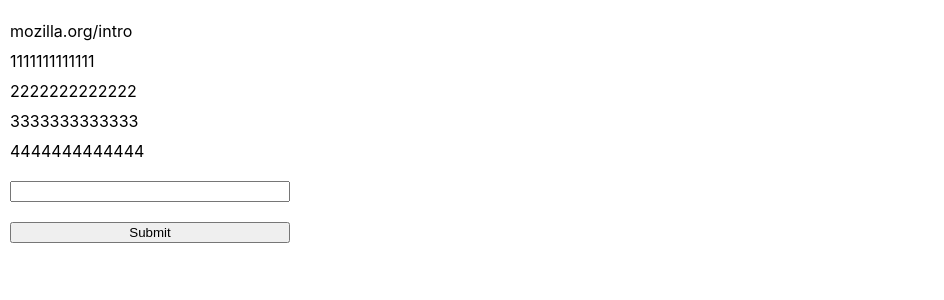
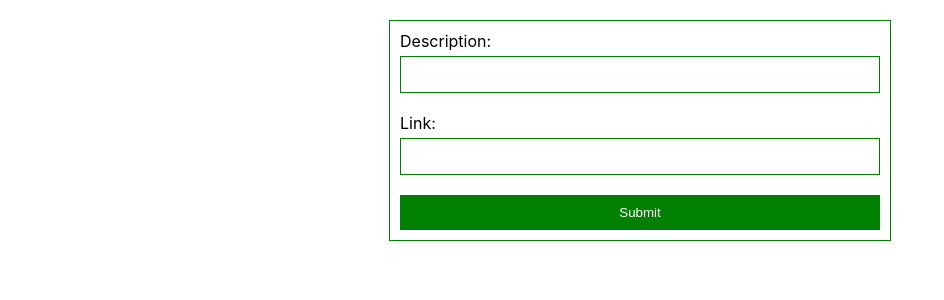
Before and after one commit to gael-src/gringoire, a React (Create React App) app: page / in a window 1280 px wide. Shown: the top 300 px of the page, without its empty margins (0-944 px from the left). Built offline with nearby package versions, Linux system fonts and the light colour scheme.

Commit message:
merci lucas

```diff
--- a/src/App.css
+++ b/src/App.css
@@ -1,3 +1,10 @@
+.mainBody {
+	display: flex;
+	flex-direction: column;
+	justify-content: center;
+	align-items: center;
+}
+
 .links {
 	display: flex;
 	margin: 10px;
@@ -6,17 +13,36 @@
 }
 
 .links:hover {
-	color: blue;
+	color: green;
 	text-decoration: underline;
 }
 
 .submitForm {
 	display: flex;
 	flex-direction: column;
-	max-width: 300px;
+	width: 500px;
+	border: solid 1px green;
 }
 
 .submitForm > * {
-	margin: 10px;
+	max-width: 100%;
+}
+
+.submitLabel {
+	margin: 10px 10px 2px 10px;
+}
+
+.submitInput {
+	padding: 10px;
+	margin: 3px 10px 10px 10px;
+	border: solid 1px green;
 	outline-color: green;
 }
+
+.submitButton {
+	padding: 10px;
+	margin: 10px;
+	color: white;
+	border: none;
+	background-color: green;
+}
--- a/src/App.js
+++ b/src/App.js
@@ -6,48 +6,80 @@ const data = [
 	{
 		link:
 			"https://developer.mozilla.org/de/docs/Learn/Getting_started_with_the_web",
-		name: "mozilla.org/intro ",
+		description: "mozilla.org/intro ",
 	},
 	{
 		link:
 			"https://developer.mozilla.org/de/docs/Learn/Getting_started_with_the_web",
-		name: "1111111111111 ",
+		description: "1111111111111 ",
 	},
 	{
 		link:
 			"https://developer.mozilla.org/de/docs/Learn/Getting_started_with_the_web",
-		name: "2222222222222 ",
+		description: "2222222222222 ",
 	},
 	{
 		link:
 			"https://developer.mozilla.org/de/docs/Learn/Getting_started_with_the_web",
-		name: "3333333333333 ",
+		description: "3333333333333 ",
 	},
 	{
 		link:
 			"https://developer.mozilla.org/de/docs/Learn/Getting_started_with_the_web",
-		name: "4444444444444 ",
+		description: "4444444444444 ",
 	},
 ];
 
 class App extends Component {
 	state = {
-		title: "",
+		description: "",
+		link: "",
 	};
-	changeTitle = (event) => {
-		console.log(event.target);
-		this.setState({ title: event.target.value });
+	handleChange = (event) => {
+		console.log(event.target.name);
+		this.setState({
+			[event.target.name]: event.target.value,
+		});
 	};
+
 	render() {
 		return (
-			<div>
-				<h1>{this.state.title}</h1>
-				{data.map((element) => {
+			<div className="mainBody">
+				<a className="links" href={this.state.link} target="_blank">
+					{this.state.description}
+				</a>
+
+				{/* {data.map((element) => {
 					return <Child link={element.link} name={element.name} />;
-				})}
+				})} */}
 				<form className="submitForm">
-					<input type="text" />
-					<input type="submit" onSubmit={this.changeTitle} />
+					<label className="submitLabel" for="description">
+						Description:
+					</label>
+					<input
+						className="submitInput"
+						value={this.state.description}
+						name="description"
+						type="text"
+						required
+						onChange={this.handleChange}
+					/>
+					<label className="submitLabel" for="link">
+						Link:
+					</label>
+					<input
+						className="submitInput"
+						value={this.state.link}
+						name="link"
+						type="text"
+						required
+						onChange={this.handleChange}
+					/>
+					<input
+						className="submitButton"
+						type="submit"
+						onSubmit={this.changeTitle}
+					/>
 				</form>
 			</div>
 		);
```
